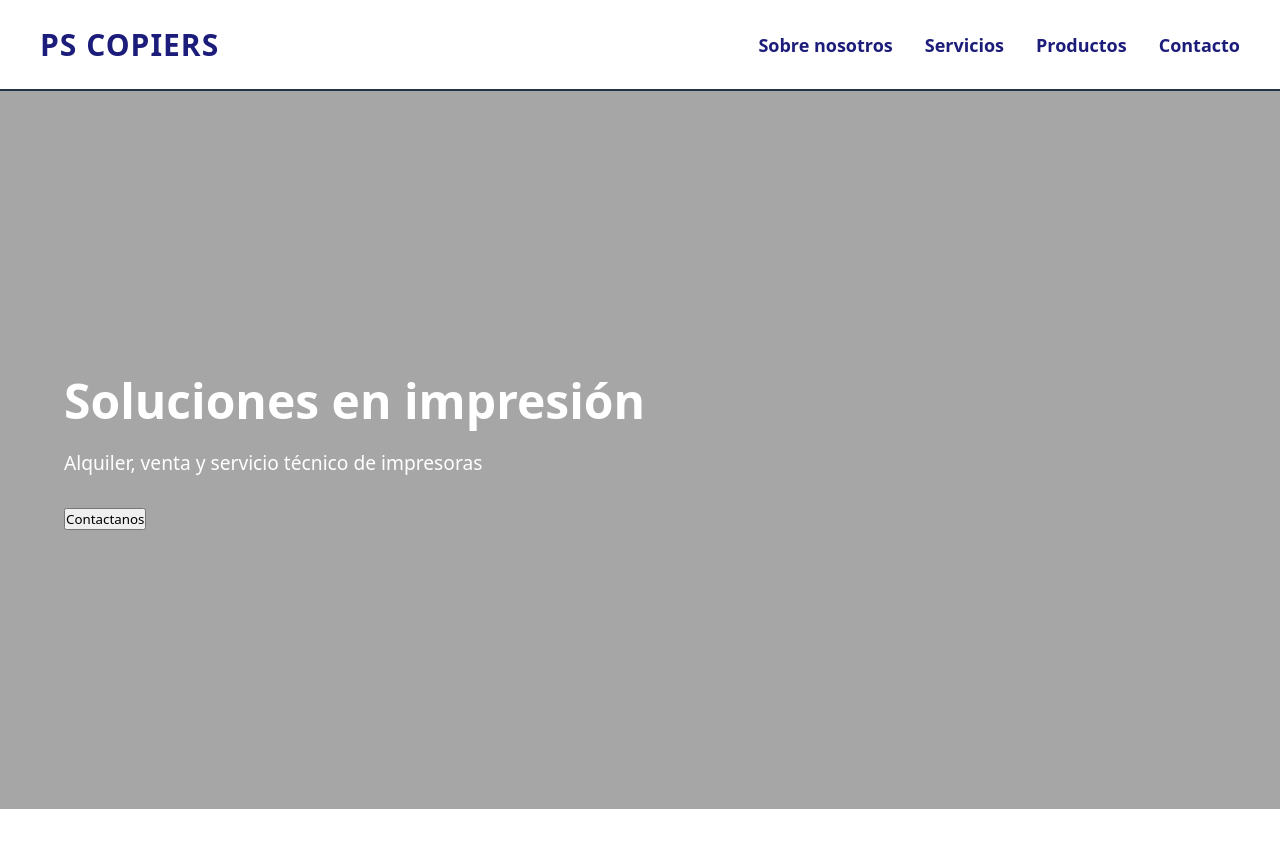
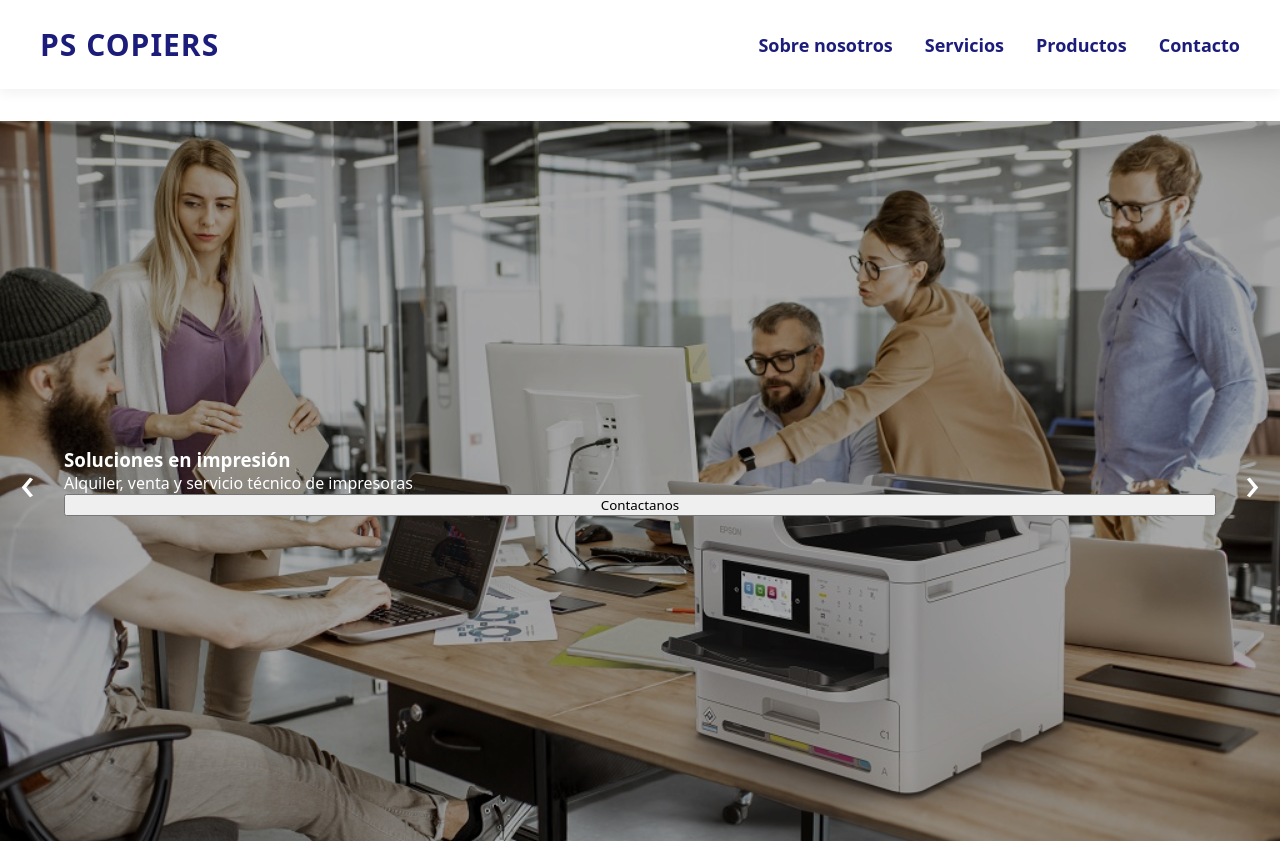
Before and after one commit to Wiimai/PS-COPIERS, a React (Vite) app: page / in a window 1280 px wide. Before the commit the page ends 809 px from the top, so only its background shows below. Built offline with nearby package versions, Linux system fonts and the light colour scheme.

Commit message:
feat(home): add hero slider component

```diff
--- a/src/components/Header/header.css
+++ b/src/components/Header/header.css
@@ -4,8 +4,8 @@
   top: 0;
   z-index: 1000;
   background-color: #ffffff;
+  box-shadow: 0 4px 12px rgba(0, 0, 0, 0.06);
   transition: box-shadow 0.3s ease;
-  box-shadow: 0px 2px;
 }
 
 .header__container {
--- /dev/null
+++ b/src/components/Slider/slider.css
@@ -0,0 +1,41 @@
+.hero {
+  height: 90vh;
+  background-size: cover;
+  background-position: center;
+  position: relative;
+  transition: background-image 0.5s ease-in-out;
+  width: 100%;
+  padding: 3rem 0; /* aire vertical */
+  display: flex;
+  justify-content: center;
+}
+
+.hero__overlay {
+  position: absolute;
+  inset: 0;
+  background: rgba(0, 0, 0, 0.35);
+  display: flex;
+  flex-direction: column;
+  justify-content: center;
+  padding: 4rem;
+  color: white;
+}
+
+.hero__arrow {
+  position: absolute;
+  top: 50%;
+  transform: translateY(-50%);
+  background: none;
+  border: none;
+  font-size: 3rem;
+  color: white;
+  cursor: pointer;
+}
+
+.hero__arrow.left {
+  left: 20px;
+}
+
+.hero__arrow.right {
+  right: 20px;
+}
--- /dev/null
+++ b/src/components/Slider/slider.jsx
@@ -0,0 +1,55 @@
+import { useState } from "react";
+import "./Slider.css";
+
+const slides = [
+  {
+    image: "public/Slide1.png",
+    title: "Soluciones en impresión",
+    text: "Alquiler, venta y servicio técnico de impresoras",
+  },
+  {
+    image: "public/Slide2.jpg",
+    title: "Impresoras para empresas",
+    text: "Equipos confiables para alto volumen de trabajo",
+  },
+  {
+    image: "public/Slide3.jpg",
+    title: "Soporte técnico especializado",
+    text: "Atención rápida y personalizada",
+  },
+];
+
+export default function Slider() {
+
+  const [current, setCurrent] = useState(0);
+
+  const nextSlide = () => {
+    setCurrent((prev) => (prev + 1) % slides.length);
+  };
+
+  const prevSlide = () => {
+    setCurrent((prev) =>
+      prev === 0 ? slides.length - 1 : prev - 1
+    );
+  };
+
+  return (
+    <section
+      className="hero"
+      style={{ backgroundImage: `url(${slides[current].image})` }}
+    >
+      <div className="hero__overlay">
+        <h1>{slides[current].title}</h1>
+        <p>{slides[current].text}</p>
+        <button>Contactanos</button>
+      </div>
+
+      <button className="hero__arrow left" onClick={prevSlide}>
+        ‹
+      </button>
+      <button className="hero__arrow right" onClick={nextSlide}>
+        ›
+      </button>
+    </section>
+  );
+}
--- a/src/pages/Home/Home.css
+++ b/src/pages/Home/Home.css
@@ -1,35 +1,3 @@
-.hero {
-  height: 90vh;
-  width: 100%;
-  background-image: yellow;
-  background-size: cover;
-  background-position: center;
-  position: relative;
+.home {
+  padding-top: 2rem;
 }
-
-.hero__overlay {
-  position: absolute;
-  inset: 0;
-  background: rgba(0, 0, 0, 0.35);
-
-  display: flex;
-  flex-direction: column;
-  justify-content: center;
-  padding: 4rem;
-  color: white;
-}
-
-.hero h1 {
-  font-size: 3rem;
-  margin-bottom: 1rem;
-}
-
-.hero p {
-  font-size: 1.2rem;
-  max-width: 500px;
-  margin-bottom: 2rem;
-}
-
-.hero button {
-  width: fit-content;
-}
--- a/src/pages/Home/Home.jsx
+++ b/src/pages/Home/Home.jsx
@@ -1,15 +1,10 @@
+import Slider from "../../components/Slider/slider";
 import "./Home.css";
 
-function Home() {
+export default function Home() {
   return (
-    <section className="hero">
-      <div className="hero__overlay">
-        <h1>Soluciones en impresión</h1>
-        <p>Alquiler, venta y servicio técnico de impresoras</p>
-        <button>Contactanos</button>
-      </div>
+    <section className="home">
+      <Slider />
     </section>
   );
 }
-
-export default Home;
```
